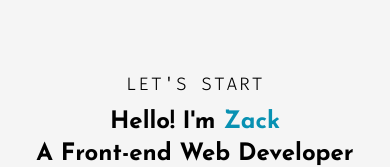
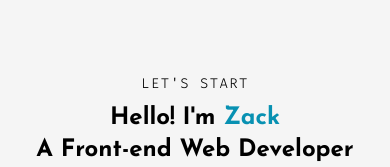
Before and after one commit to zackdesu/portfolio, a Next.js app: page / in a window 390 px wide. Shown: the part 238-405 px from the top of the page. Built offline with nearby package versions, Linux system fonts and the light colour scheme.

Commit message:
"Let's start" text responsive

```diff
--- a/app/home.jsx
+++ b/app/home.jsx
@@ -21,7 +21,7 @@ const Home = () => {
 
   return (
     <div className="flex flex-col items-center justify-center h-[85vh] my-2">
-      <p className="font-FiraCode tracking-widest text-lg mb-2">
+      <p className="font-FiraCode tracking-widest text-sm md:text-base lg:text-lg mb-2">
         LET&apos;S START
       </p>
       <h1 className="font-Josefin">
```
